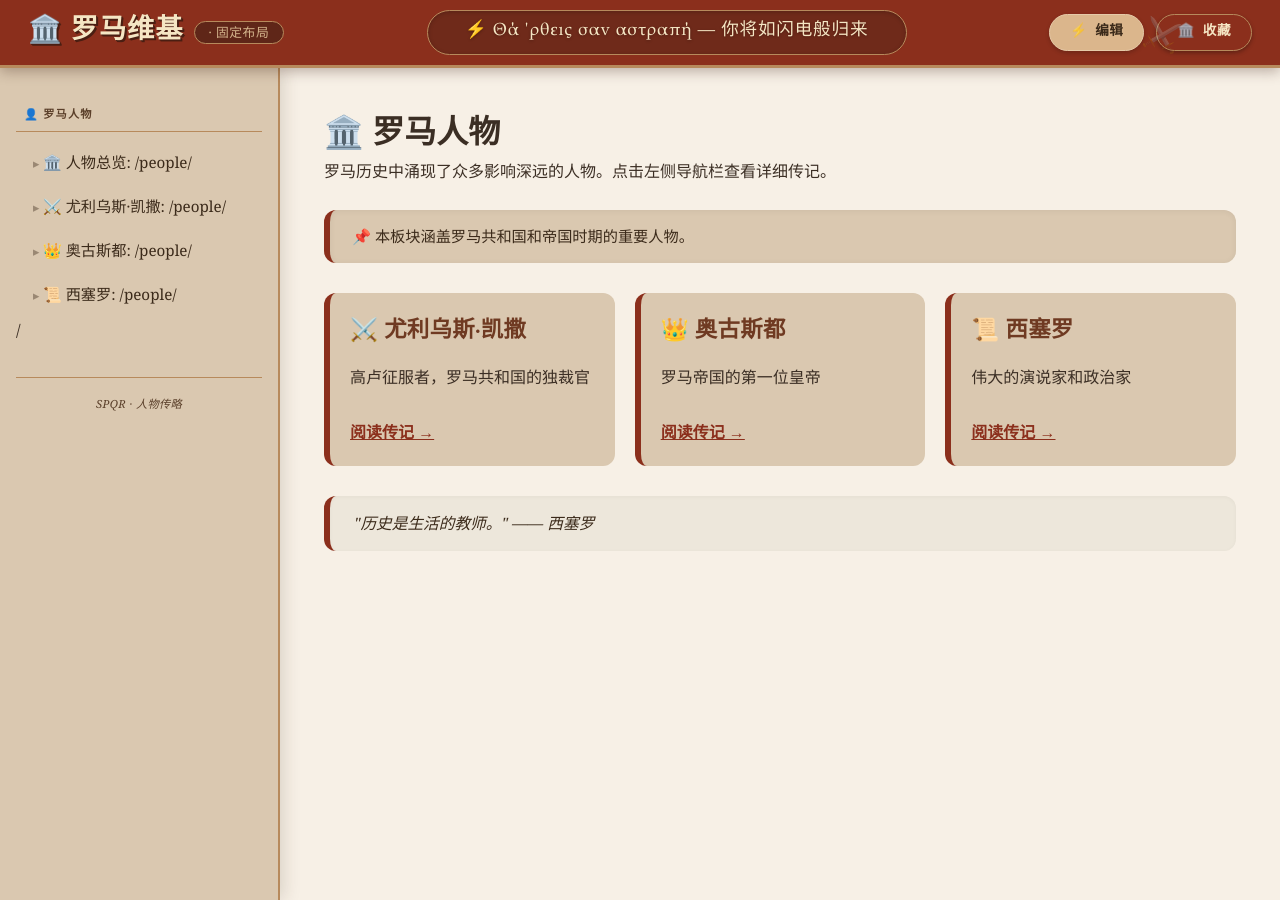
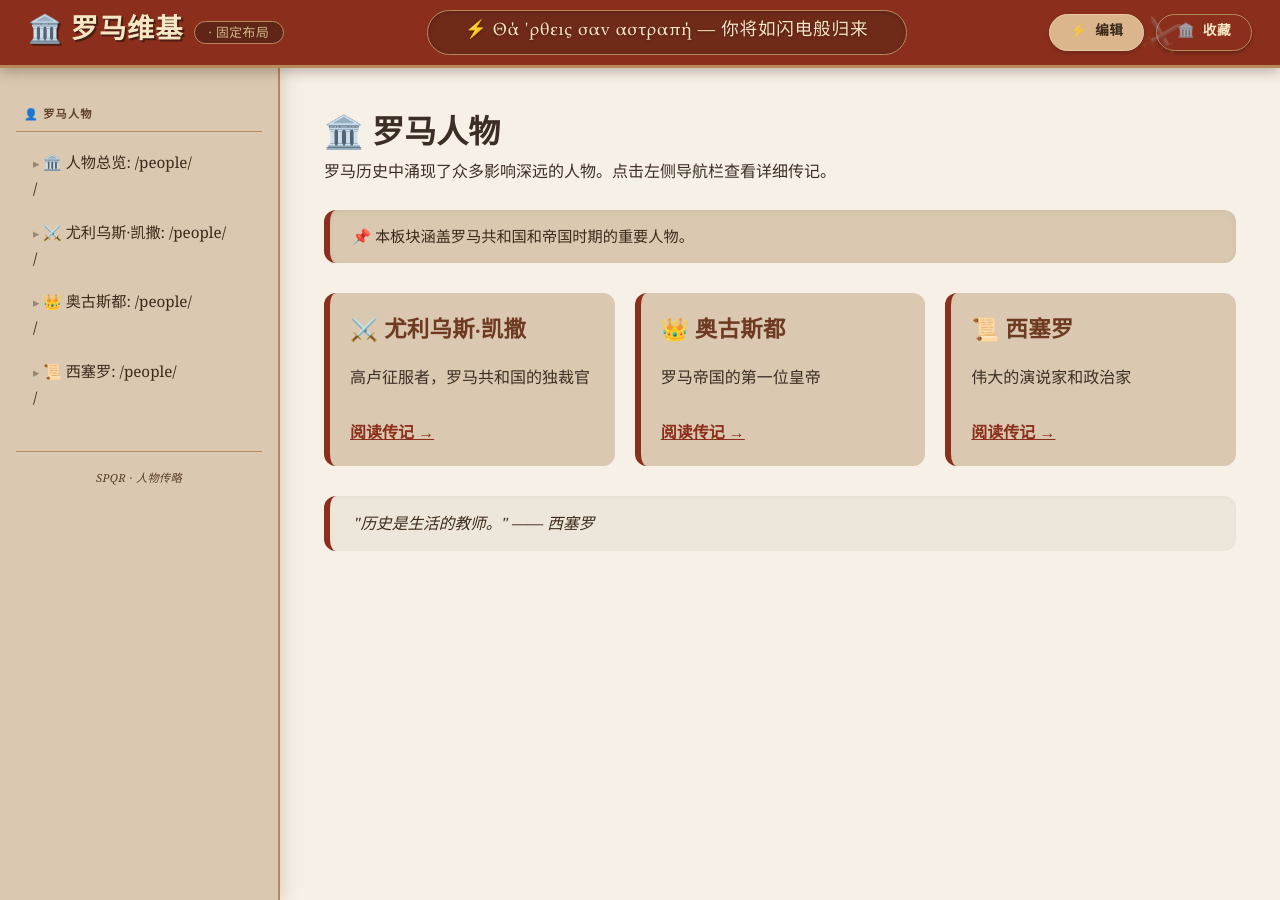
Before and after one commit to GensokyoCirno/gensokyocirno.github.io, a Jekyll site: the page built from pages/people/index.html, in a window 1280 px wide. Built offline with Jekyll 4.4.1, drawn with Linux system fonts in a browser that asks for light colours.

Commit message:
优化逻辑测试 - a3-2

```diff
--- a/_includes/sidebar/people.html
+++ b/_includes/sidebar/people.html
@@ -5,9 +5,10 @@
       <a href="{{ '/people/' + nav.url | relative_url }}"
          class="{% if page.url == '/' + nav.url %}active{% endif %}">
         <span>{{ nav.icon }}</span> {{ nav.title }}: {{page.url}}
+        <p>{{'/' + nav.url}}</p>
       </a>
     {% endfor %}
-    <p>{{'/' + nav.url}}</p>
+
 <!--
     <a href="{{ '/people/' | relative_url }}"
        class="{% if page.url == '/people/' %}active{% endif %}">
```
